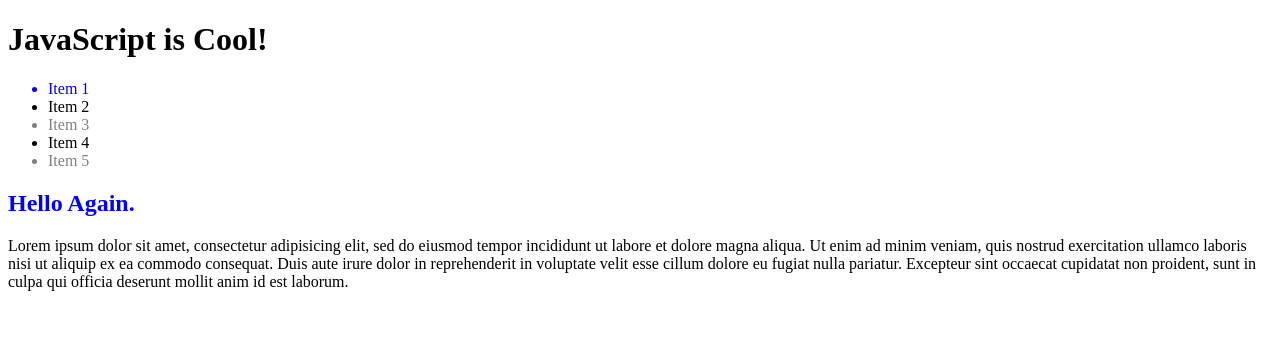
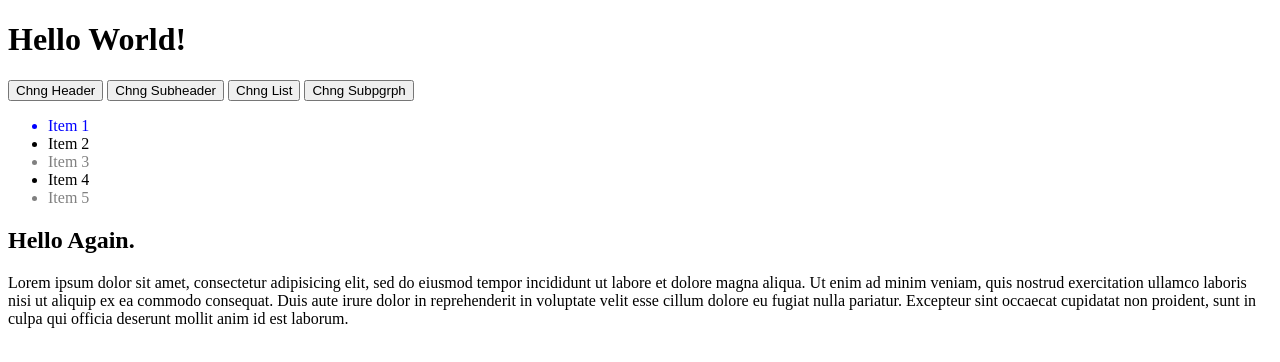
Before and after one commit to abbyperez28/sequoia-web-exercises, a plain HTML site: page dom-query-js.html in a window 1280 px wide. Drawn offline with Linux system fonts and the light colour scheme.

Commit message:
add buttons exercise

```diff
--- a/dom-query-js.html
+++ b/dom-query-js.html
@@ -7,6 +7,10 @@
 <body>
 
 <h1 id="main-header">Hello World!</h1>
+<button id="btn1">Chng Header</button>
+<button id="btn2">Chng Subheader</button>
+<button id="btn3">Chng List</button>
+<button id="btn4">Chng Subpgrph</button>
 <ul>
     <li data-dbid="1">Item 1</li>
     <li data-dbid="2">Item 2</li>
@@ -28,24 +32,38 @@
 <script>
     (function() {
         "use strict";
+
+//Change Header------------------------
         // TODO: Uncomment next line and get the main header element by id
         var mainHeader = document.getElementById("main-header");
 
+        // TODO: Set inner html of mainHeader to "JavaScript is Cool"
+//        mainHeader.innerHTML = "JavaScript is Cool!";
 
-        // TODO: Set inner html of mainHeader to "JavaScript is Cool"
-        mainHeader.innerHTML = "JavaScript is Cool!";
+        // BUTTON 1
+        document.getElementById("btn1").addEventListener("click", function() {
+            mainHeader.innerHTML = "JavaScript is Cool!";
+        });
 
+//Change Subheader---------------------
         // TODO: Uncomment the next line and get the sub header element by id
         var subHeader = document.getElementById("sub-header");
 
         // TODO: Set the text color of subHeader to blue
-        subHeader.style.color = "blue";
+//        subHeader.style.color = "blue";
 
+        //BUTTON2
+        document.getElementById("btn2").addEventListener("click", function() {
+            subHeader.style.color = "blue";
+        });
+
+//Change List--------------------------
         // TODO: Uncomment the next line and get all list items
         var listItems = document.getElementsByTagName("li");
 
         // TODO: Set text color on every other list item to grey
         // TODO: Set text color of li with dbid = 1 to blue
+
 
         for (var i = 0; i < listItems.length; i++) {
             if (i % 2 == 0) {
@@ -56,13 +74,26 @@
         }
     }
 
+//Change Subparagraph-------------------
         // TODO: Uncomment the next line and get all elements with class name sub-paragraph
-         var subParagraph = document.getElementsByClassName("sub-paragraph");
+//         var subParagraph = document.getElementsByClassName("sub-paragraph");
+
+        //BUTTON3
+        document.getElementById("btn3").addEventListener("click", function() {
+            var subParagraph = document.getElementsByClassName("sub-paragraph");
+        });
 
         // TODO: Change the text in the first sub paragraph to "Mission Accomplished!"
-        subParagraph[0].addEventListener('click', function() {
+////        subParagraph[0].addEventListener('click', function() {
+//            subParagraph[0].innerText = "Mission Accomplished!";
+//        });
+
+        //BUTTON4
+        document.getElementById("btn4").addEventListener("click", function() {
             subParagraph[0].innerText = "Mission Accomplished!";
         });
+
+
     })();
 </script>
 </body>
```
